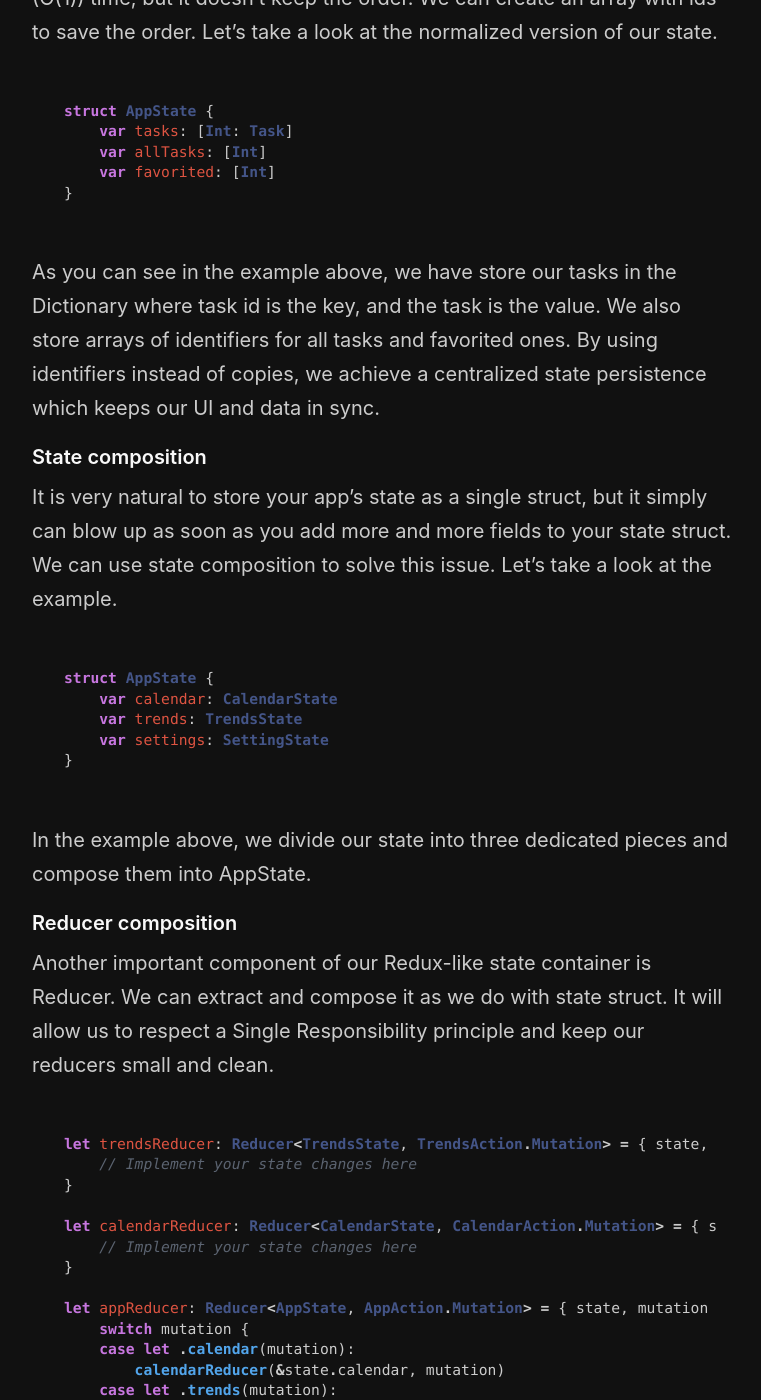
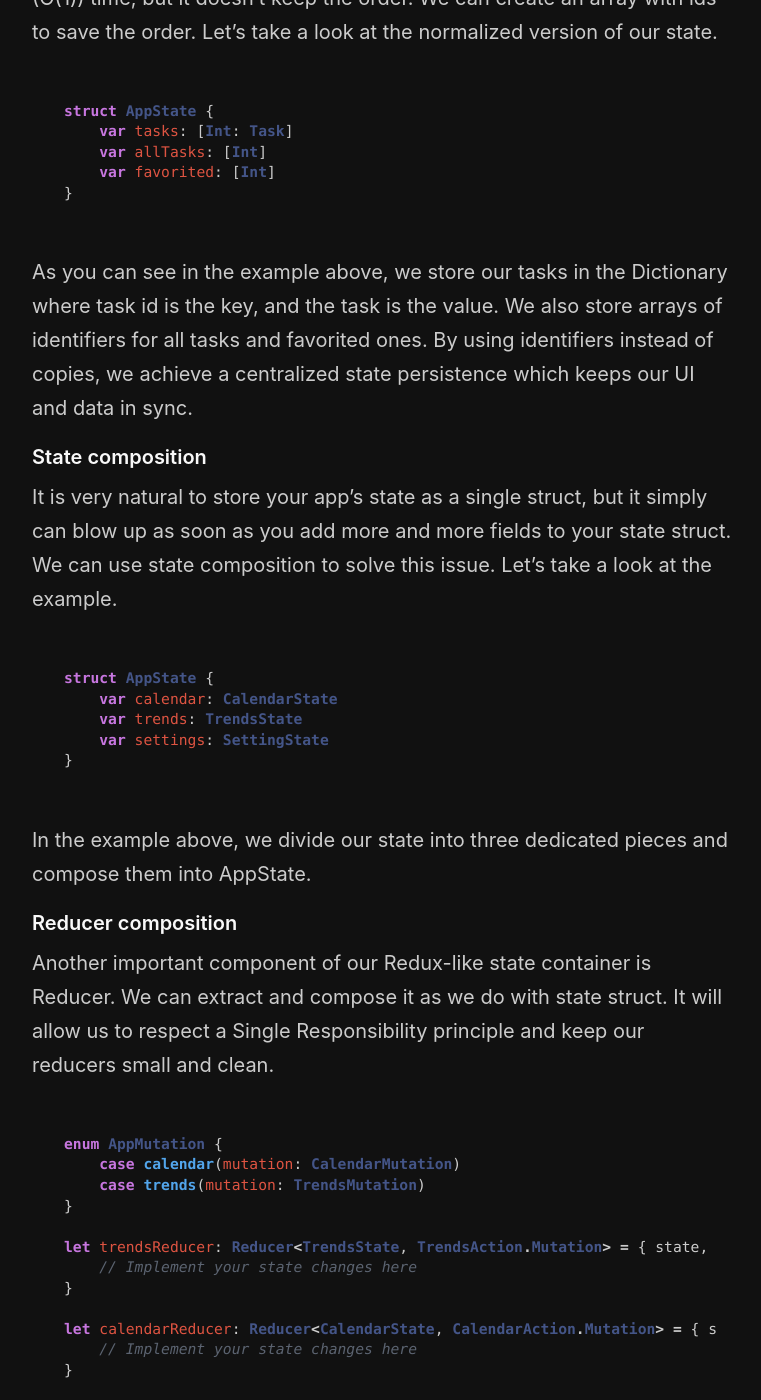
Before and after one commit to mecid/mecid.github.io, a Jekyll site: the page built from _posts/2019-09-25-redux-like-state-container-in-swiftui-part2.md, in a window 1280 px wide and 1400 px high, scrolled down 1100 px. Shown: the whole window, without its empty margins (258-1019 px from the left). Built offline with Jekyll 4.4.1, drawn with Linux system fonts in a browser that asks for light colours.

Commit message:
Update 2019-09-25-redux-like-state-container-in-swiftui-part2.md

````diff
--- a/_posts/2019-09-25-redux-like-state-container-in-swiftui-part2.md
+++ b/_posts/2019-09-25-redux-like-state-container-in-swiftui-part2.md
@@ -27,7 +27,7 @@
 }
 ```
 
-As you can see in the example above, we have store our tasks in the Dictionary where task id is the key, and the task is the value. We also store arrays of identifiers for all tasks and favorited ones. By using identifiers instead of copies, we achieve a centralized state persistence which keeps our UI and data in sync.
+As you can see in the example above, we store our tasks in the Dictionary where task id is the key, and the task is the value. We also store arrays of identifiers for all tasks and favorited ones. By using identifiers instead of copies, we achieve a centralized state persistence which keeps our UI and data in sync.
 
 #### State composition
 It is very natural to store your app's state as a single struct, but it simply can blow up as soon as you add more and more fields to your state struct. We can use state composition to solve this issue. Let's take a look at the example.
@@ -46,6 +46,11 @@
 Another important component of our Redux-like state container is Reducer. We can extract and compose it as we do with state struct. It will allow us to respect a Single Responsibility principle and keep our reducers small and clean.
 
 ```swift
+enum AppMutation {
+    case calendar(mutation: CalendarMutation)
+    case trends(mutation: TrendsMutation)
+}
+
 let trendsReducer: Reducer<TrendsState, TrendsAction.Mutation> = { state, mutation in
     // Implement your state changes here
 }
````
